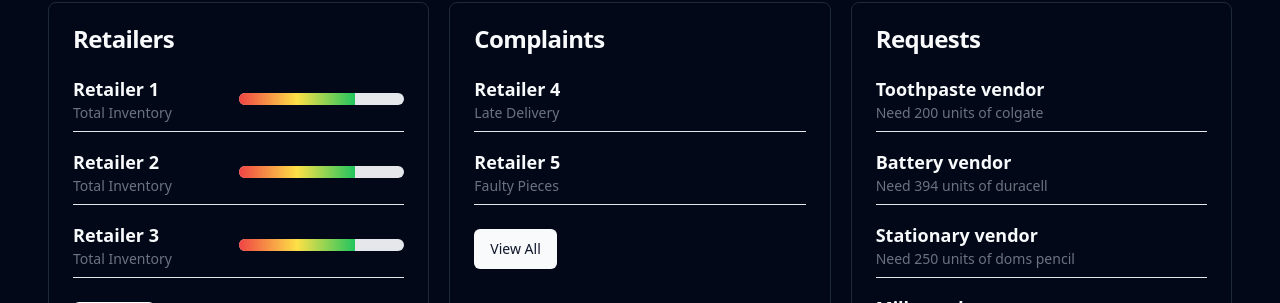
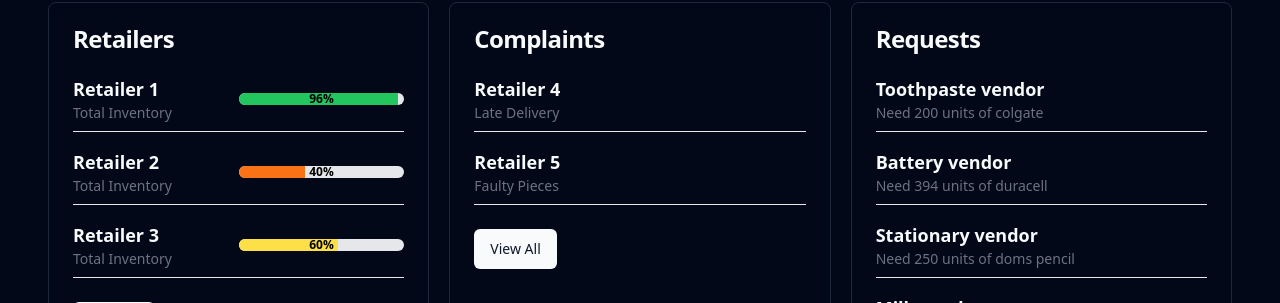
Before and after one commit to AkshadGawde/hackathon, a React (Vite) app: page /account in a window 1280 px wide. Shown: the part 170-473 px from the top of the page. Built offline with nearby package versions, Linux system fonts and the light colour scheme; no server answers; sample sign-in values are in the browser's storage.

Commit message:
progress_acc_dash

```diff
--- a/src/Pages/Faculty/Facelib.jsx
+++ b/src/Pages/Faculty/Facelib.jsx
@@ -1,4 +1,4 @@
-import React from "react";
+import React, { useState } from "react";
 import {
   Accordion,
   AccordionSummary,
@@ -11,23 +11,39 @@ import Nav from "../../Components/Faculty/Nav";
 import AreaChartComponent from "../../Components/Faculty/AreaChartComponent";
 
 const Facelib = () => {
-  const progress = 70;
+  const [progressValues, setProgressValues] = useState([50, 70, 30,20,100]); // Example progress values for each accordion
+
+  const getProgressBarColor = (progress) => {
+    if (progress >= 0 && progress < 30) {
+      return "bg-red-500";
+    } else if (progress >= 30 && progress < 50) {
+      return "bg-orange-500";
+    } else if (progress >= 50 && progress < 70) {
+      return "bg-yellow-300";
+    } else if (progress >= 70 && progress <= 100) {
+      return "bg-green-500";
+    } else {
+      return ""; // Default color if progress is out of range
+    }
+  };
+
   return (
     <div>
       <Nav />
       <div className="flex flex-col items-center justify-start my-5 p-5 h-screen">
         <h1 className="text-4xl font-bold mb-8 text-center ">My Dashboard</h1>
         <div className="w-full md:w-3/4 lg:w-1/2">
-          <Accordion className="mb-4">
+          {progressValues.map((progress, index) => (
+            <Accordion key={index} className="mb-4">
               <AccordionSummary
                 expandIcon={<ExpandMoreIcon />}
-              aria-controls="panel1a-content"
-              id="panel1a-header"
+                aria-controls={`panel${index + 1}-content`}
+                id={`panel${index + 1}-header`}
                 className="bg-gray-300 py-3 px-4 rounded-t-lg"
               >
                 <Typography variant="h6" className="font-semibold">
                   {" "}
-                Product Number 1
+                  Product Number {index + 1}
                 </Typography>
               </AccordionSummary>
               <AccordionDetails className="bg-gray-100 p-6 rounded-b-lg">
@@ -47,90 +63,19 @@ const Facelib = () => {
                     Report
                   </Button>
 
-                <div className="w-full h-3 mt-3 bg-gray-200 rounded-full overflow-hidden">
+                  <div className="w-full h-3 mt-3 bg-gray-200 rounded-full overflow-hidden relative">
                     <div
-                    className={`h-full bg-gradient-to-r from-red-500 to-green-500 via-yellow-300`}
+                      className={`h-full ${getProgressBarColor(progress)}`}
                       style={{ width: `${progress}%` }}
                     ></div>
+                    <span className="absolute top-1/2 left-1/2 transform -translate-x-1/2 -translate-y-1/2 text-gray-700 font-semibold">
+                      {progress}%
+                    </span>
                   </div>
                 </div>
               </AccordionDetails>
             </Accordion>
-
-          <Accordion className="mb-4">
-            <AccordionSummary
-              expandIcon={<ExpandMoreIcon />}
-              aria-controls="panel1a-content"
-              id="panel1a-header"
-              className="bg-gray-300 py-3 px-4 rounded-t-lg"
-            >
-              <Typography variant="h6" className="font-semibold">
-                {" "}
-                Product Number 2
-              </Typography>
-            </AccordionSummary>
-            <AccordionDetails className="bg-gray-100 p-6 rounded-b-lg">
-              <div>
-                <Typography className="mb-4">
-                  Order Placed Date: 30-3-24
-                  <br />
-                  Order Delivered Date: 32-4-24
-                  <br />
-                  Issues: lorem ipsum
-                </Typography>
-                <Button
-                  variant="contained"
-                  color="primary"
-                  className="w-full my-2"
-                >
-                  Report
-                </Button>
-
-                <div className="w-full h-3 mt-3 bg-gray-200 rounded-full overflow-hidden">
-                  <div
-                    className={`h-full bg-gradient-to-r from-red-500 to-green-500 via-yellow-300`}
-                    style={{ width: `${progress}%` }}
-                  ></div>
-                </div>
-              </div>
-            </AccordionDetails>
-          </Accordion>
-
-          <Accordion>
-            <AccordionSummary
-              expandIcon={<ExpandMoreIcon />}
-              aria-controls="panel1a-content"
-              id="panel1a-header"
-              className="bg-gray-300 py-3 px-4 rounded-t-lg"
-            >
-              <Typography variant="h6" className="font-semibold">
-                {" "}
-                Product Number 3
-              </Typography>
-            </AccordionSummary>
-            <AccordionDetails className="bg-gray-100 p-6 rounded-b-lg">
-              <div>
-                <Typography className="mb-4">
-                  Order Placed Date: 30-3-24
-                  <br />
-                  Order Delivered Date: 32-4-24
-                  <br />
-                  Issues: lorem ipsum
-                </Typography>
-                <Button variant="contained" color="primary" className="w-full">
-                  Report
-                </Button>
-
-                <div className="w-full h-3 mt-3 bg-gray-200 rounded-full overflow-hidden">
-                  <div
-                    className={`h-full bg-gradient-to-r from-red-500 to-green-500 via-yellow-300`}
-                    style={{ width: `${progress}%` }}
-                  ></div>
-                </div>
-              </div>
-            </AccordionDetails>
-          </Accordion>
-          <br />
+          ))}
         </div>
       </div>
     </div>
--- a/src/Pages/Student/Account.jsx
+++ b/src/Pages/Student/Account.jsx
@@ -32,14 +32,17 @@ const Account = () => {
     {
       title: "Retailer 1",
       description: "Total Inventory",
+      progress: 96,
     },
     {
       title: "Retailer 2",
       description: "Total Inventory",
+      progress: 40,
     },
     {
       title: "Retailer 3",
       description: "Total Inventory",
+      progress: 60,
     },
   ];
 
@@ -73,7 +76,19 @@ const Account = () => {
     },
   ];
 
-  const progress = 70;
+  const getProgressBarColor = (progress) => {
+    if (progress >= 0 && progress < 30) {
+      return "bg-red-500";
+    } else if (progress >= 30 && progress < 50) {
+      return "bg-orange-500";
+    } else if (progress >= 50 && progress < 70) {
+      return "bg-yellow-300";
+    } else if (progress >= 70 && progress <= 100) {
+      return "bg-green-500";
+    } else {
+      return ""; // Default color if progress is out of range
+    }
+  };
 
   return (
     <>
@@ -99,11 +114,14 @@ const Account = () => {
                       <p className="text-sm text-gray-500">{assignment.description}</p>
                     </div>
                     {/* Progress Bar */}
-          <div className="w-1/2 h-3 bg-gray-200 rounded-full overflow-hidden">
+                    <div className="w-1/2 h-3 bg-gray-200 rounded-full overflow-hidden relative">
                       <div
-  className={`h-full bg-gradient-to-r from-red-500 to-green-500 via-yellow-300`}
-  style={{ width: `${progress}%` }}
+                        className={`h-full ${getProgressBarColor(assignment.progress)}`}
+                        style={{ width: `${assignment.progress}%` }}
                       ></div>
+                      <div className="absolute top-1/2 left-1/2 transform -translate-x-1/2 -translate-y-1/2 text-black text-xs font-bold">
+                        {assignment.progress}%
+                      </div>
                     </div>
                   </div>
                 ))}
```
Lines whose indentation alone changed are shown as unchanged.
